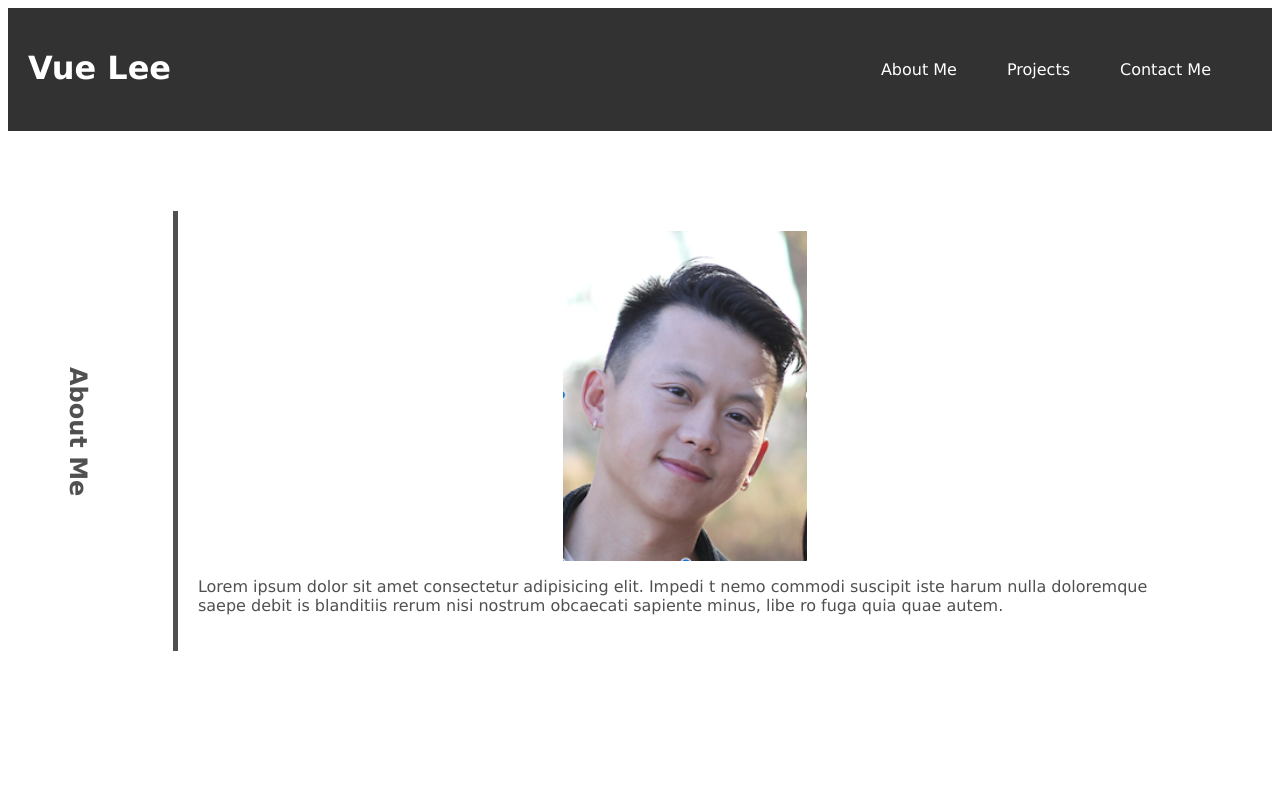
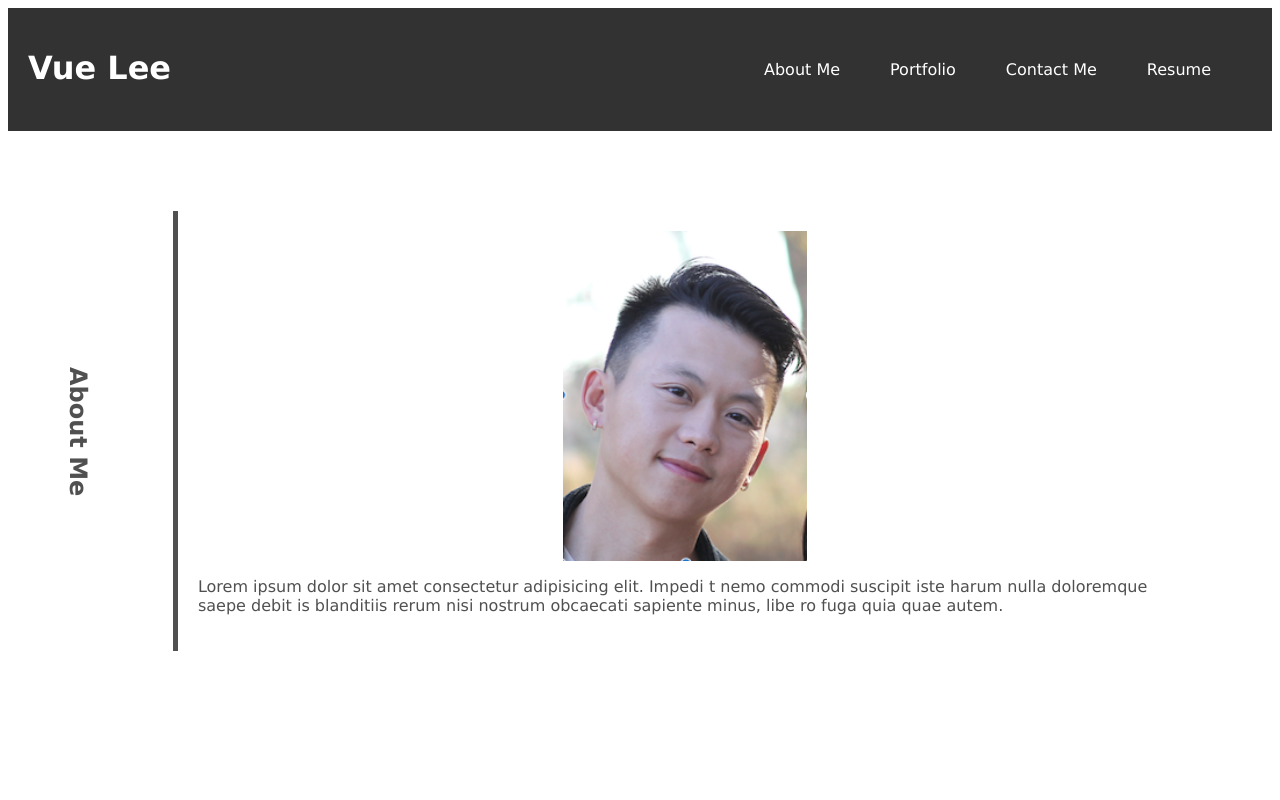
Before and after one commit to vuelee0/vue-portfolio-with-react, a React (Create React App) app: page / in a window 1280 px wide. Shown: the top 800 px of the page. Built offline with nearby package versions, Linux system fonts and the light colour scheme.

Commit message:
update nav section

```diff
--- a/src/components/Nav/index.js
+++ b/src/components/Nav/index.js
@@ -9,10 +9,13 @@ function Nav() {
                     <a href="#about-me">About Me</a>
                 </li>
                 <li>
-                    <a href="#projects">Projects</a>
+                    <a href="#portfolio">Portfolio</a>
                 </li>
                 <li>
                     <a href="#contact-me">Contact Me</a>
+                </li>
+                <li>
+                    <a href="#resume">Resume</a>
                 </li>
             </ul>
         </nav>
--- a/src/components/Project/index.js
+++ b/src/components/Project/index.js
@@ -9,7 +9,7 @@ import budgetTracker from "../../assets/images/budget-tracker-SS.png"
 function Project() {
 
     return (
-        <section id="work">
+        <section id="portfolio">
             <h2>Projects</h2>
             <article class="work">
                 <div class="work-projects">
```
